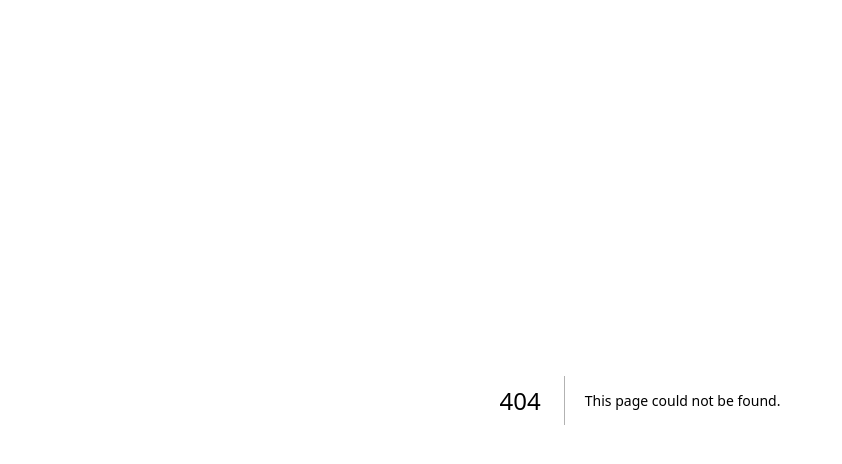
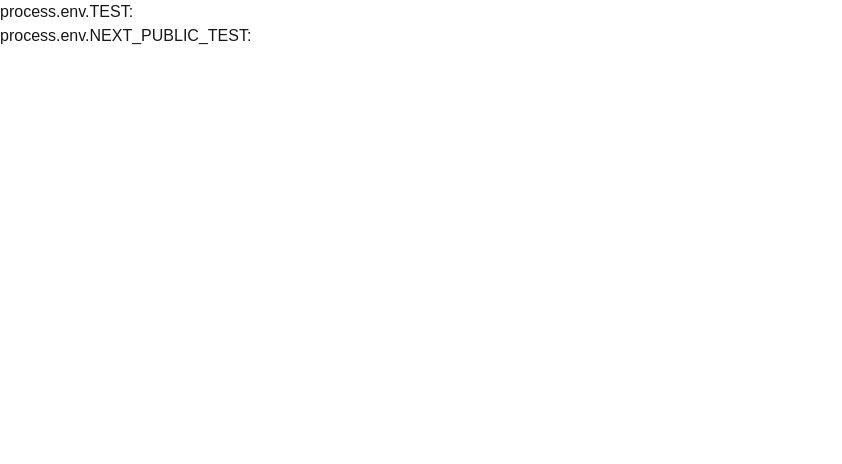
Before and after one commit to git-take777/NextJs_training, a Next.js app: page /EnvSample in a window 1280 px wide. Before the commit this address had no page. Shown: the top 464 px of the page, without its empty margins (0-842 px from the left). Built offline with nearby package versions, Linux system fonts and the light colour scheme.

Commit message:
add: 環境変数のための.envファイルの処理

```diff
--- /dev/null
+++ b/src/pages/EnvSample.tsx
@@ -0,0 +1,23 @@
+import {NextPage} from "next";
+import Head from "next/head";
+
+const EnvSample: NextPage = () => {
+  // サーバーサイドで描写される際はtest1と表示されクライアントサイドで際描写する時はundefinedと表示される
+  console.log("process.env.TEST", process.env.TEST);
+  console.log("process.env.NEXT_PUBLIC_TEST", process.env.NEXT_PUBLIC_TEST);
+
+  return (
+    <div>
+      <Head>
+        <title>EnvSample</title>
+        <link rel="icon" href="/favicon.ico" />
+      </Head>
+      <main>
+        <p>process.env.TEST: {process.env.TEST}</p>
+        <p>process.env.NEXT_PUBLIC_TEST: {process.env.NEXT_PUBLIC_TEST}</p>
+      </main>
+    </div>
+  );
+};
+
+export default EnvSample;
```
